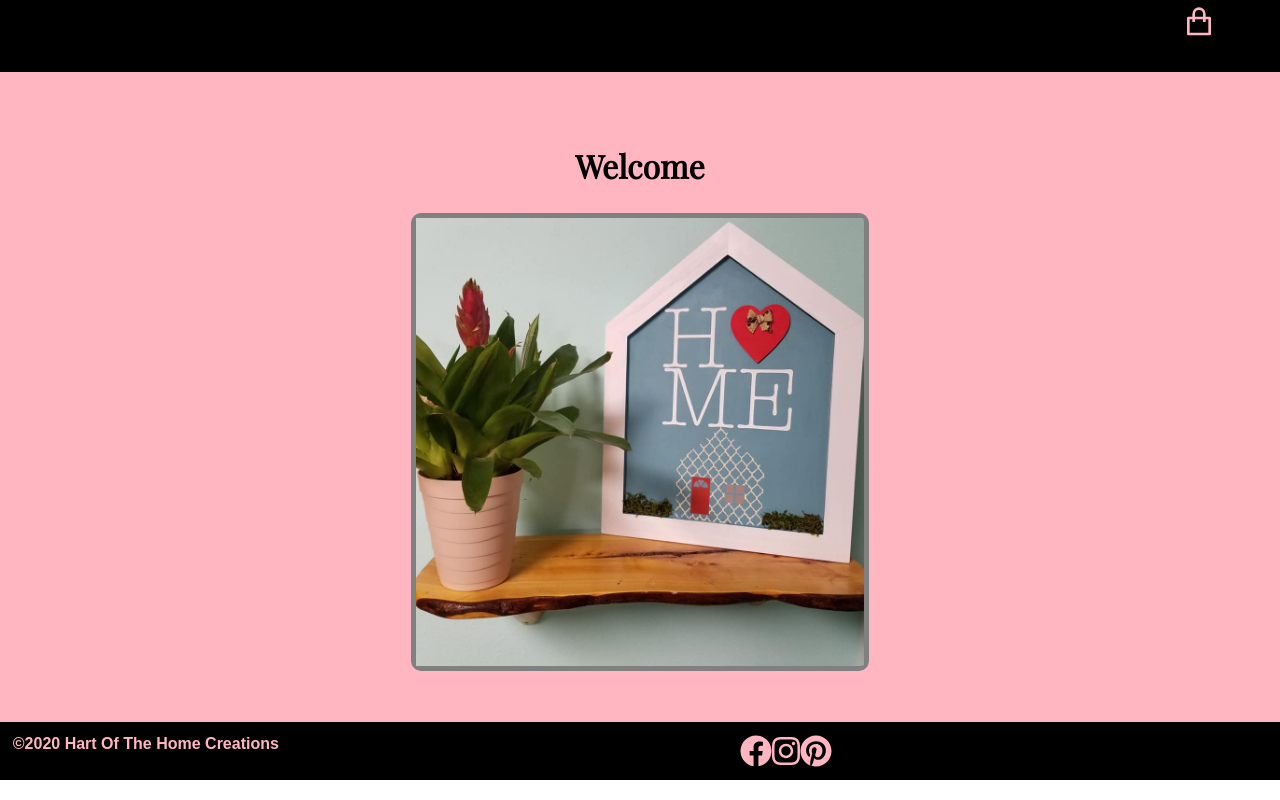
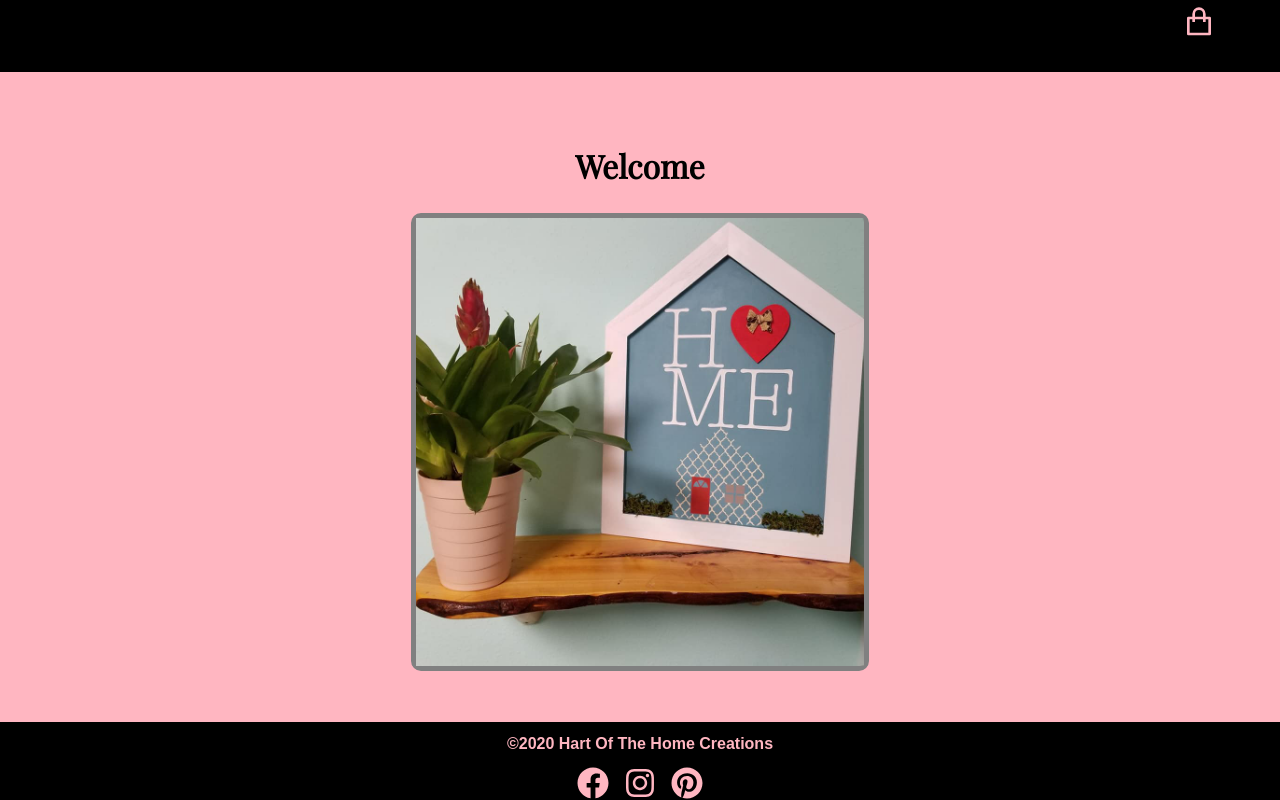
Before and after one commit to easpaas/hart_of_the_home_creations-frontend, a React (Create React App) app: page / in a window 1280 px wide. Shown: the part 158-958 px from the top of the page. Built offline with nearby package versions, Linux system fonts and the light colour scheme; a web font is replaced by a local one.

Commit message:
refactor complete for social media in footer

```diff
--- a/src/components/Footer.js
+++ b/src/components/Footer.js
@@ -5,6 +5,7 @@ import SocialMedia from './SocialMedia';
 
 const FooterStyles = Styled.div`
   display: flex;
+  flex-direction: column;
   justify-content: center;
   background-color: black;
   margin: 0;
@@ -21,7 +22,9 @@ function Footer() {
   return (
     <FooterStyles>
       <Title>&copy;2020 Hart Of The Home Creations</Title>
-      <SocialMedia />
+      <div style={{width: "10%", margin: "0 auto"}}>
+        <SocialMedia />
+      </div>
     </FooterStyles>
   )
 }
```
